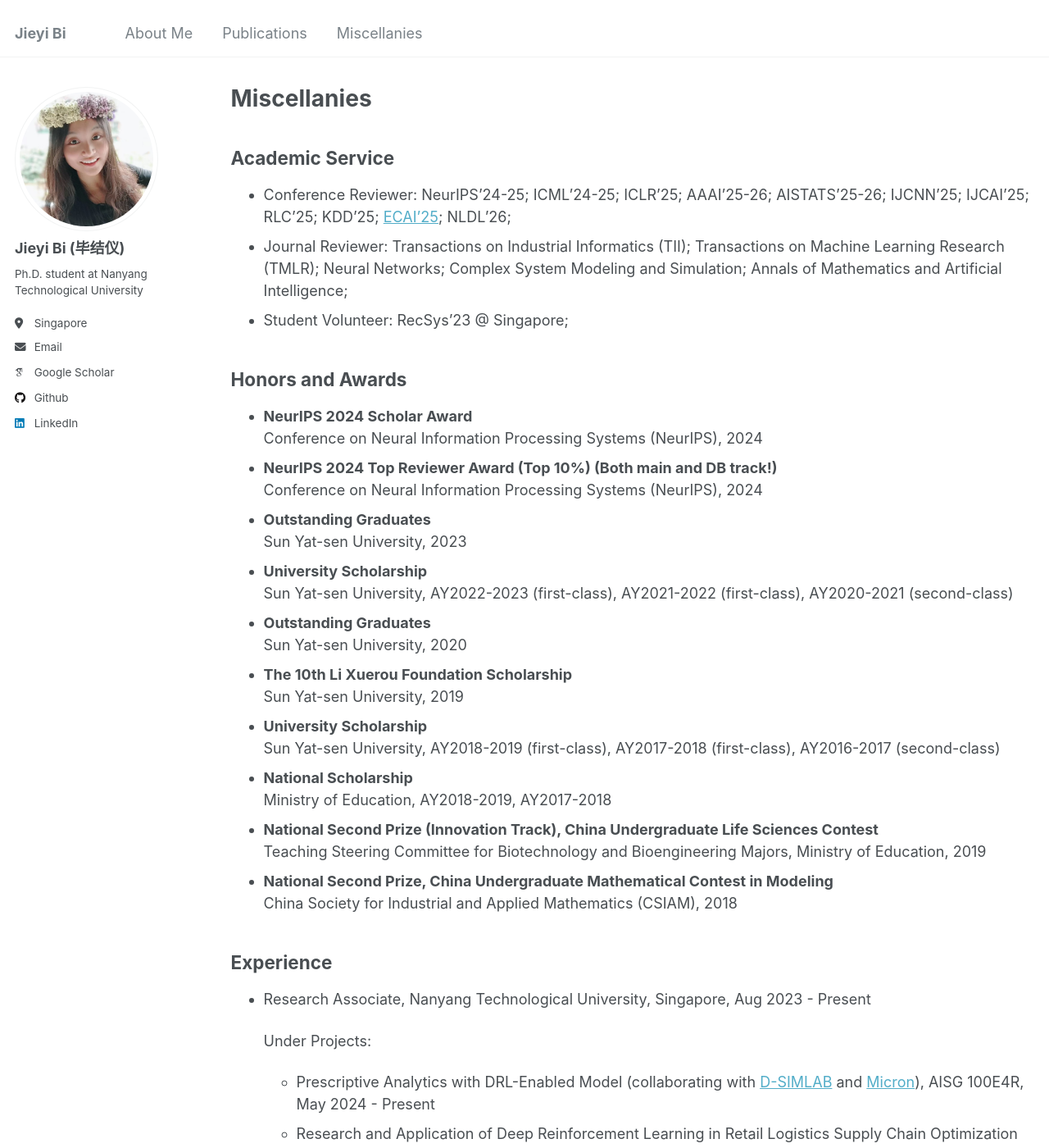
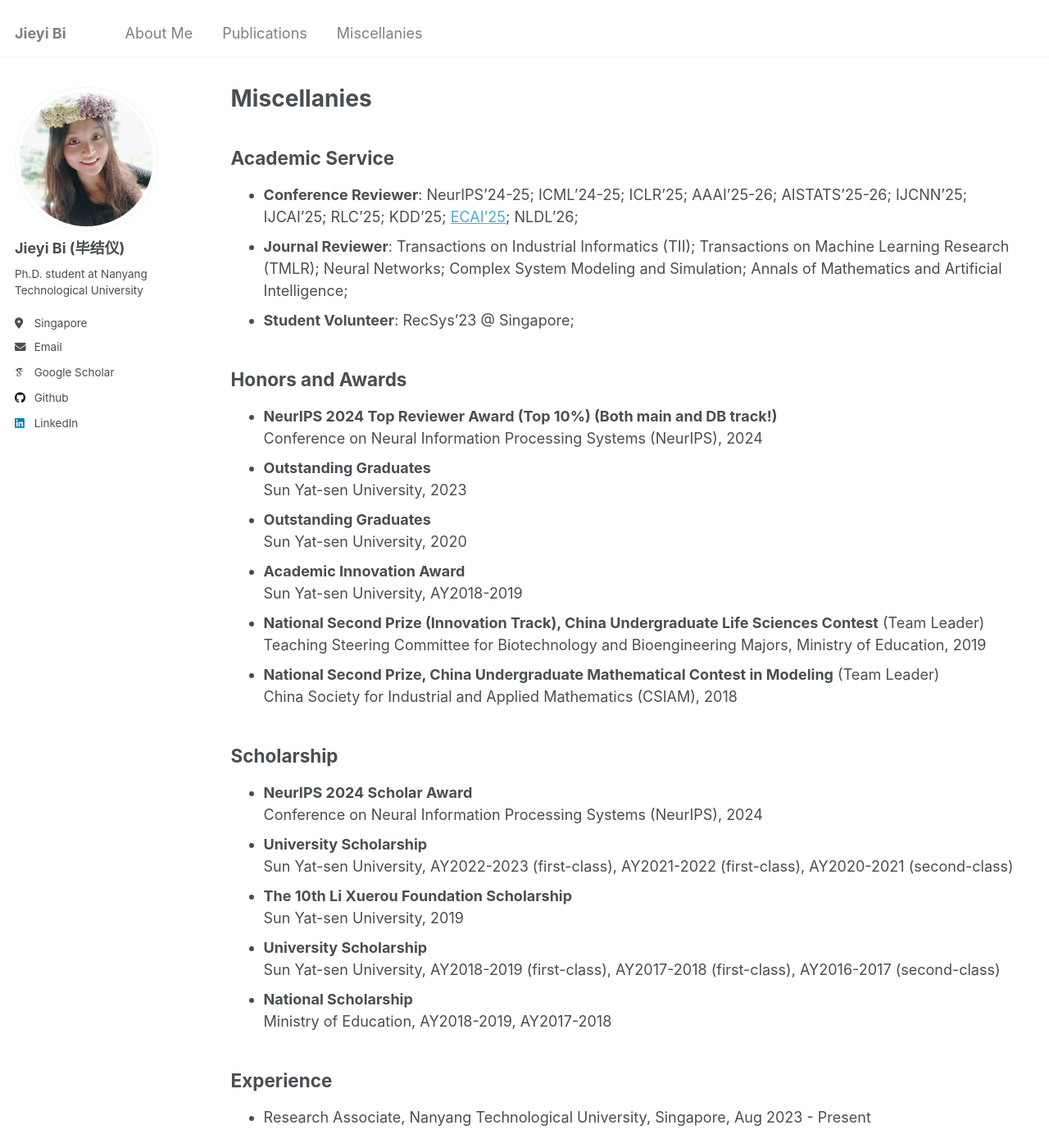
Before and after one commit to jieyibi/jieyibi.github.io, a Jekyll site: the page built from _pages/miscellanies.md, in a window 1280 px wide and 1400 px high. Shown: the whole window at 82% size. Built offline with Jekyll 4.4.1, drawn with Linux system fonts in a browser that asks for light colours; some web fonts are replaced.

Commit message:
Update miscellanies.md

```diff
--- a/_pages/miscellanies.md
+++ b/_pages/miscellanies.md
@@ -7,32 +7,37 @@ author_profile: true
 
 ## Academic Service
 
-* Conference Reviewer: NeurIPS'24-25; ICML'24-25; ICLR'25; AAAI'25-26; AISTATS’25-26; IJCNN'25; IJCAI'25; RLC'25; KDD'25; [ECAI'25](https://ecai2025.org/program-committee/); NLDL'26;
-* Journal Reviewer: Transactions on Industrial Informatics (TII); Transactions on Machine Learning Research (TMLR); Neural Networks; Complex System Modeling and Simulation; Annals of Mathematics and Artificial Intelligence;
-* Student Volunteer: RecSys'23 @ Singapore;
+* **Conference Reviewer**: NeurIPS'24-25; ICML'24-25; ICLR'25; AAAI'25-26; AISTATS’25-26; IJCNN'25; IJCAI'25; RLC'25; KDD'25; [ECAI'25](https://ecai2025.org/program-committee/); NLDL'26;
+* **Journal Reviewer**: Transactions on Industrial Informatics (TII); Transactions on Machine Learning Research (TMLR); Neural Networks; Complex System Modeling and Simulation; Annals of Mathematics and Artificial Intelligence;
+* **Student Volunteer**: RecSys'23 @ Singapore;
 
 
 ## Honors and Awards
-- **NeurIPS 2024 Scholar Award**
-Conference on Neural Information Processing Systems (NeurIPS), 2024
 - **NeurIPS 2024 Top Reviewer Award (Top 10%) (Both main and DB track!)**
 Conference on Neural Information Processing Systems (NeurIPS), 2024
 - **Outstanding Graduates**
 Sun Yat-sen University, 2023
+- **Outstanding Graduates**
+Sun Yat-sen University, 2020
+- **Academic Innovation Award**
+Sun Yat-sen University, AY2018-2019
+- **National Second Prize (Innovation Track), China Undergraduate Life Sciences Contest** (Team Leader)
+Teaching Steering Committee for Biotechnology and Bioengineering Majors, Ministry of Education, 2019
+- **National Second Prize, China Undergraduate Mathematical Contest in Modeling** (Team Leader)
+China Society for Industrial and Applied Mathematics (CSIAM), 2018
+
+## Scholarship
+
+- **NeurIPS 2024 Scholar Award**
+Conference on Neural Information Processing Systems (NeurIPS), 2024
 - **University Scholarship**
 Sun Yat-sen University, AY2022-2023 (first-class), AY2021-2022 (first-class), AY2020-2021 (second-class)
-- **Outstanding Graduates**
-Sun Yat-sen University, 2020
 - **The 10th Li Xuerou Foundation Scholarship**
 Sun Yat-sen University, 2019
 - **University Scholarship**
 Sun Yat-sen University, AY2018-2019 (first-class), AY2017-2018 (first-class), AY2016-2017 (second-class)
 - **National Scholarship**
 Ministry of Education, AY2018-2019, AY2017-2018
-- **National Second Prize (Innovation Track), China Undergraduate Life Sciences Contest**
-Teaching Steering Committee for Biotechnology and Bioengineering Majors, Ministry of Education, 2019
-- **National Second Prize, China Undergraduate Mathematical Contest in Modeling**
-China Society for Industrial and Applied Mathematics (CSIAM), 2018
 
 ## Experience
 
```
